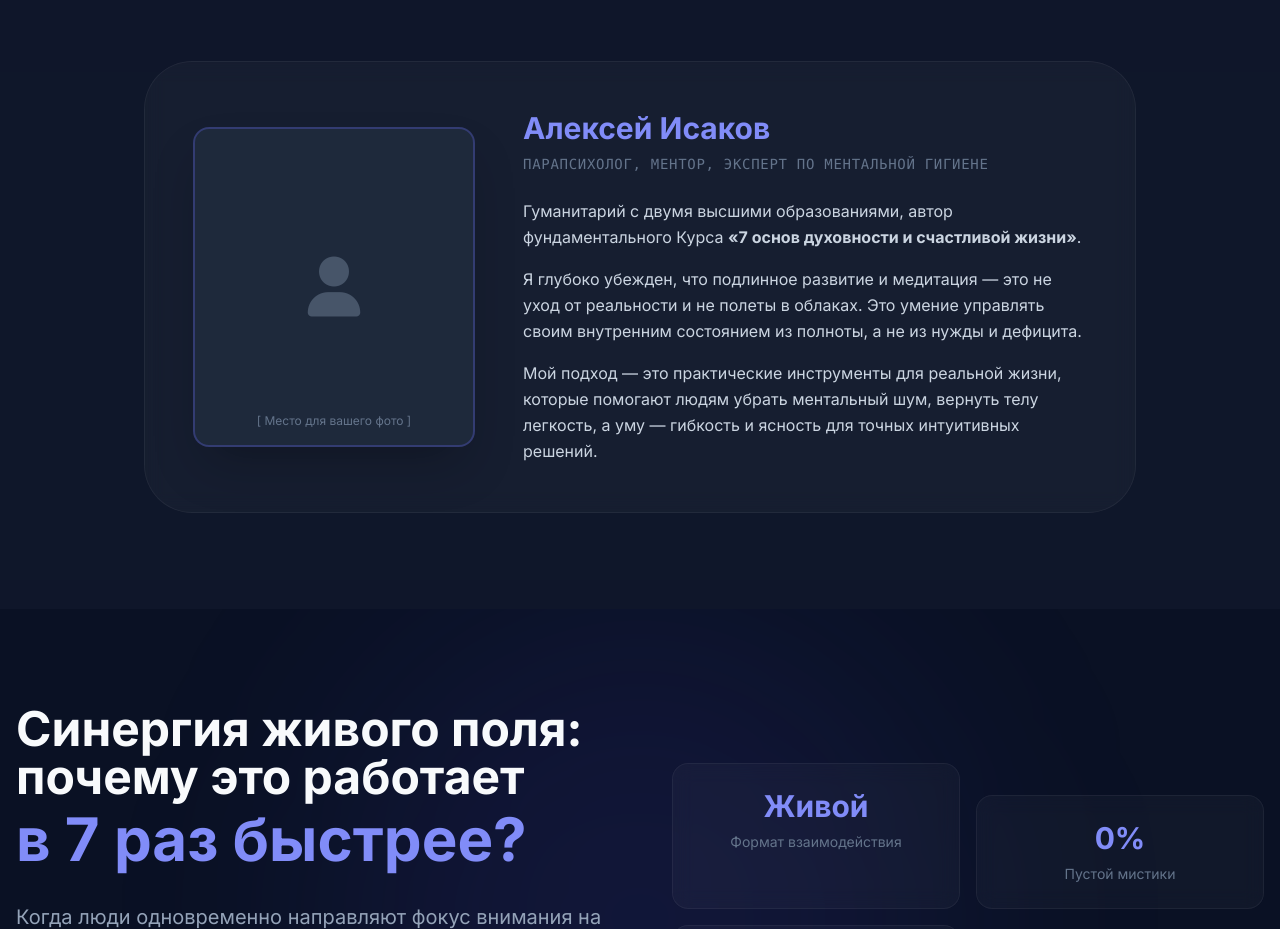
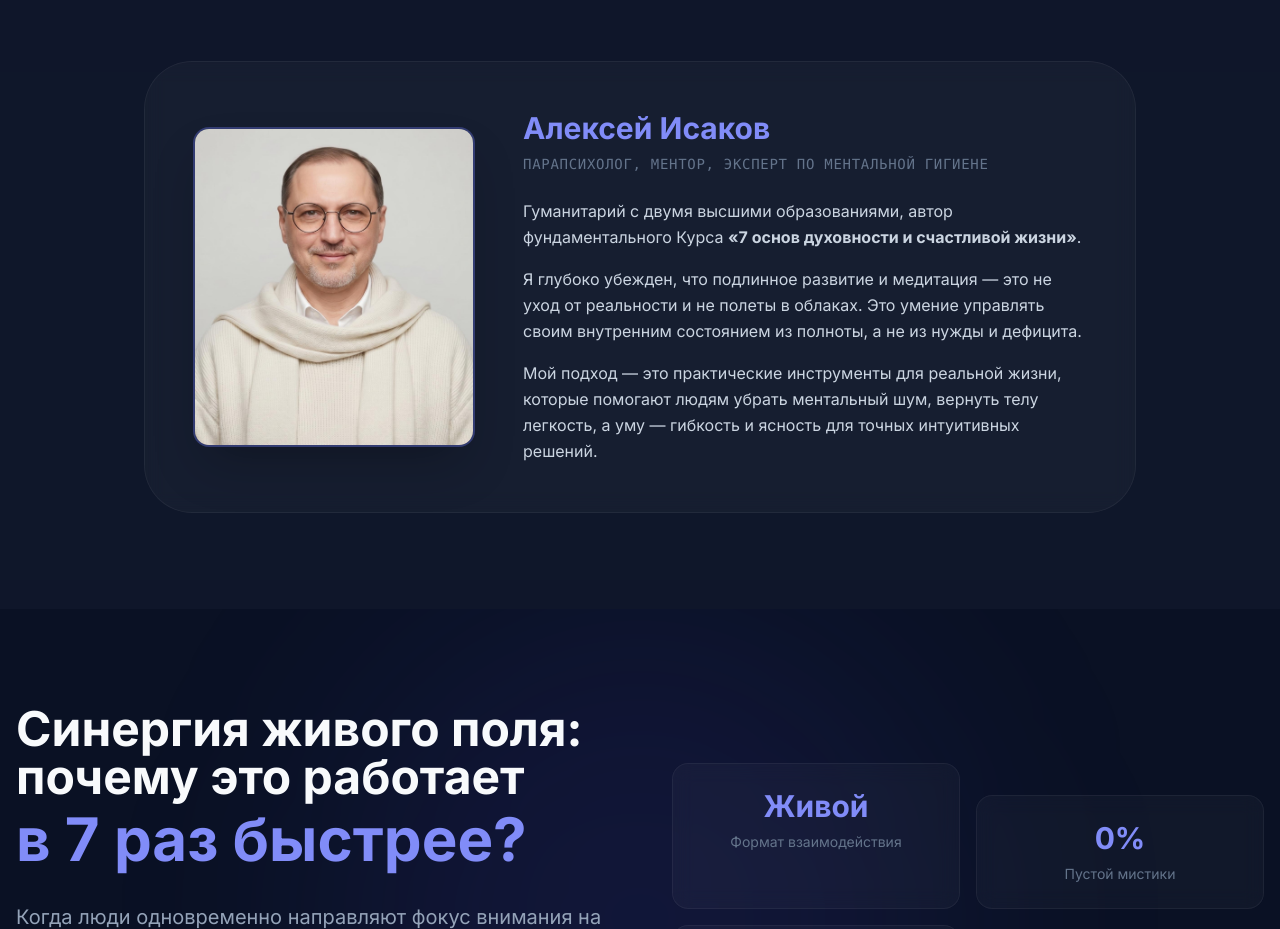
Before and after one commit to commersplan-ai/-, a plain HTML site: page index.html in a window 1280 px wide. Shown: the part 1961-2890 px from the top of the page. Drawn offline with nearby package versions, Linux system fonts and the light colour scheme.

Commit message:
Update index.html

```diff
--- a/index.html
+++ b/index.html
@@ -129,10 +129,7 @@
                 <!-- Место для фото -->
                 <div class="md:w-1/3 w-full flex flex-col items-center" data-aos="fade-right">
                     <div class="w-64 h-64 md:w-full md:h-80 bg-slate-800 rounded-2xl border-2 border-indigo-500/30 flex items-center justify-center overflow-hidden shadow-2xl relative group">
-                        <!-- Сюда можно вставить прямую ссылку на фото в тег img ниже -->
-                        <!-- <img src="Фото мое2(1).jpg" alt="Алексей Исаков" class="w-full h-full object-cover"> -->
-                        <i class="fas fa-user text-6xl text-slate-600 group-hover:text-indigo-400 transition-colors"></i>
-                        <span class="absolute bottom-4 text-xs text-slate-500">[ Место для вашего фото ]</span>
+                        <img src="Фото мое2(1).jpg" alt="Алексей Исаков" class="w-full h-full object-cover">
                     </div>
                 </div>
 
```
